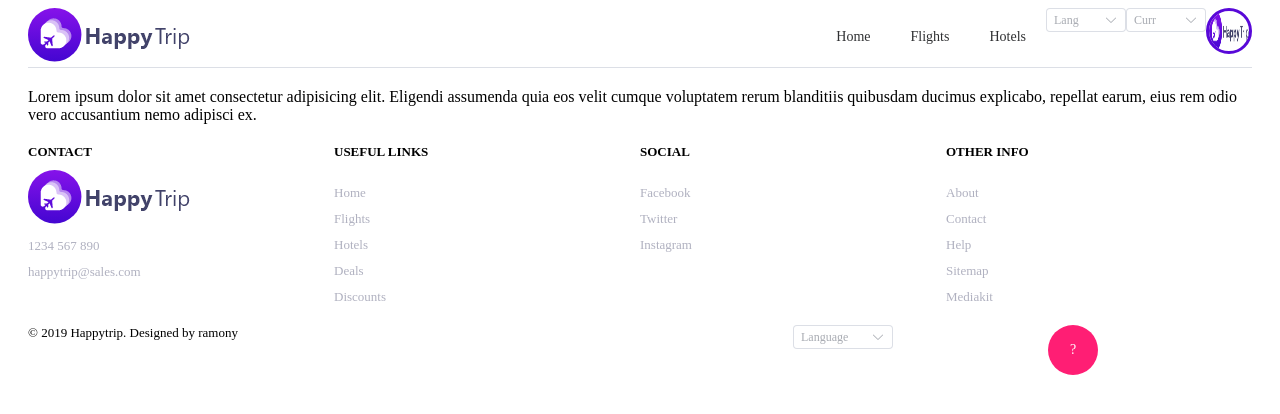
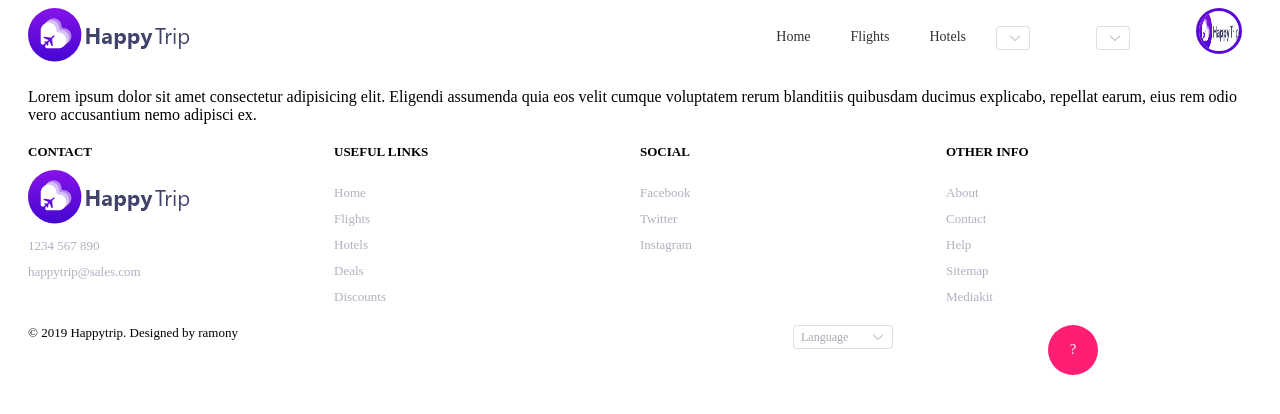
Before and after one commit to Ma9da/V-app, a Vue app: page / in a window 1280 px wide. Shown: the top 414 px of the page. Built offline with nearby package versions, Linux system fonts and the light colour scheme.

Commit message:
modify navbar

```diff
--- a/src/components/Static/TheHeader.vue
+++ b/src/components/Static/TheHeader.vue
@@ -1,5 +1,10 @@
 <template>
-  <el-menu :default-active="activeIndex" mode="horizontal" :ellipsis="false">
+  <el-menu
+    :default-active="activeIndex"
+    mode="horizontal"
+    :ellipsis="false"
+    background-color="#FFFFFF00"
+  >
     <span><img src="../../../public/logo.png" alt="logo" /></span>
     <div class="flex-grow" />
     <el-menu-item index="1">Home</el-menu-item>
@@ -10,7 +15,7 @@
       v-model="language"
       placeholder="Lang"
       size="small"
-      style="width: 80px"
+      style="width: 80px; display: flex; align-items: center; margin: 0 10px"
     >
       <el-option key="Eng" label="Eng" value="Eng" />
     </el-select>
@@ -19,12 +24,12 @@
       v-model="currency"
       placeholder="Curr"
       size="small"
-      style="width: 80px"
+      style="width: 80px; display: flex; align-items: center; margin: 0 10px"
     >
       <el-option key="SAR" label="SAR" value="SAR" />
     </el-select>
 
-    <el-dropdown trigger="click">
+    <el-dropdown trigger="click" style="margin: 0 10px">
       <span
         ><img
           src="../../../public/logo.png"
@@ -61,8 +66,16 @@ export default {
 };
 </script>
 
-<style>
+<style scoped>
 .flex-grow {
   flex-grow: 1;
 }
+.el-menu {
+  border: none !important;
+}
+.el-input__wrapper {
+  border-radius: 20px !important;
+  height: 30px;
+  display: flex;
+}
 </style>
--- a/src/views/HomeView.vue
+++ b/src/views/HomeView.vue
@@ -1,5 +1,5 @@
 <template>
-  <div>
+  <div class="display-flex">
     Lorem ipsum dolor sit amet consectetur adipisicing elit. Eligendi assumenda
     quia eos velit cumque voluptatem rerum blanditiis quibusdam ducimus
     explicabo, repellat earum, eius rem odio vero accusantium nemo adipisci ex.
```
